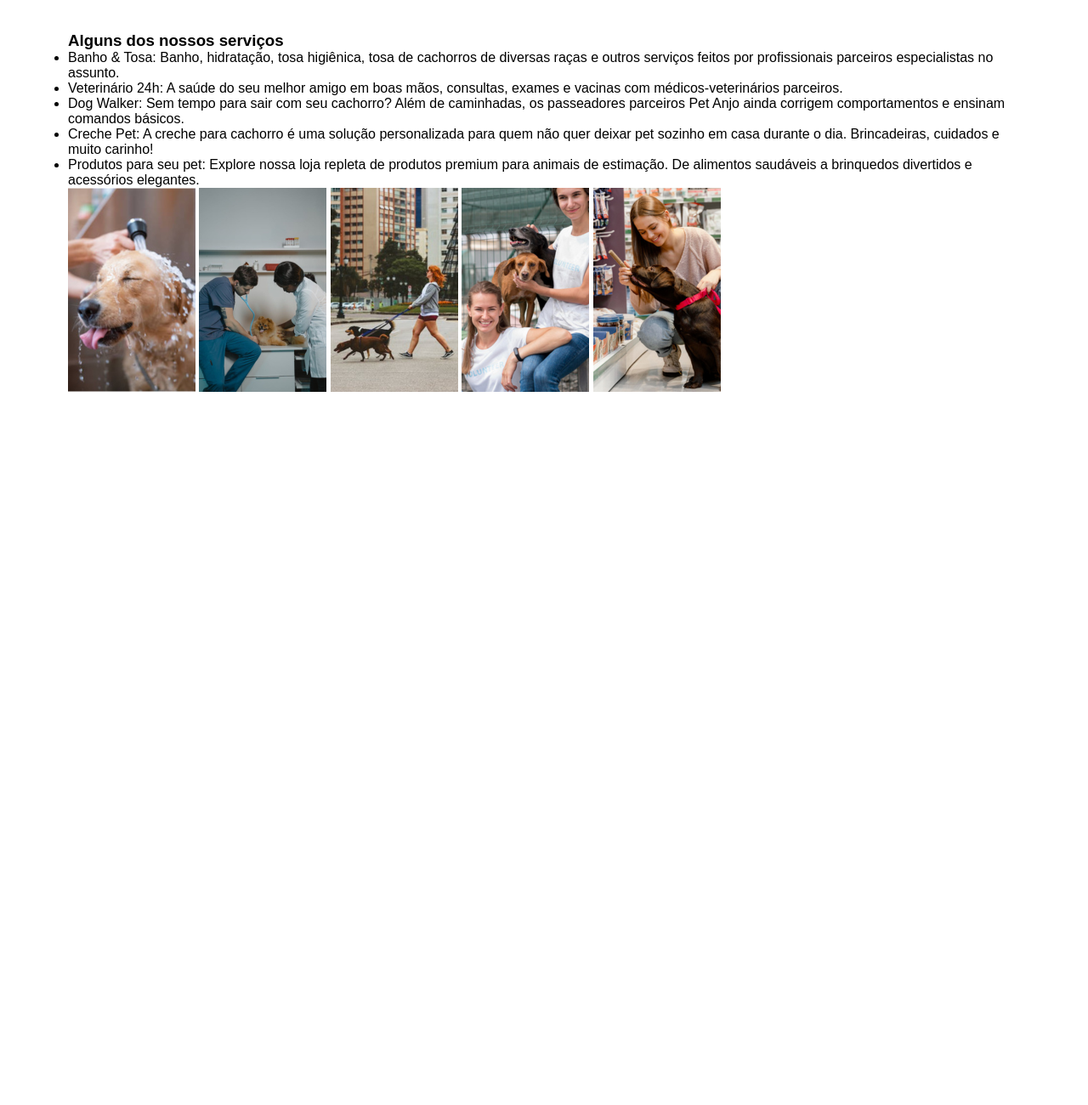
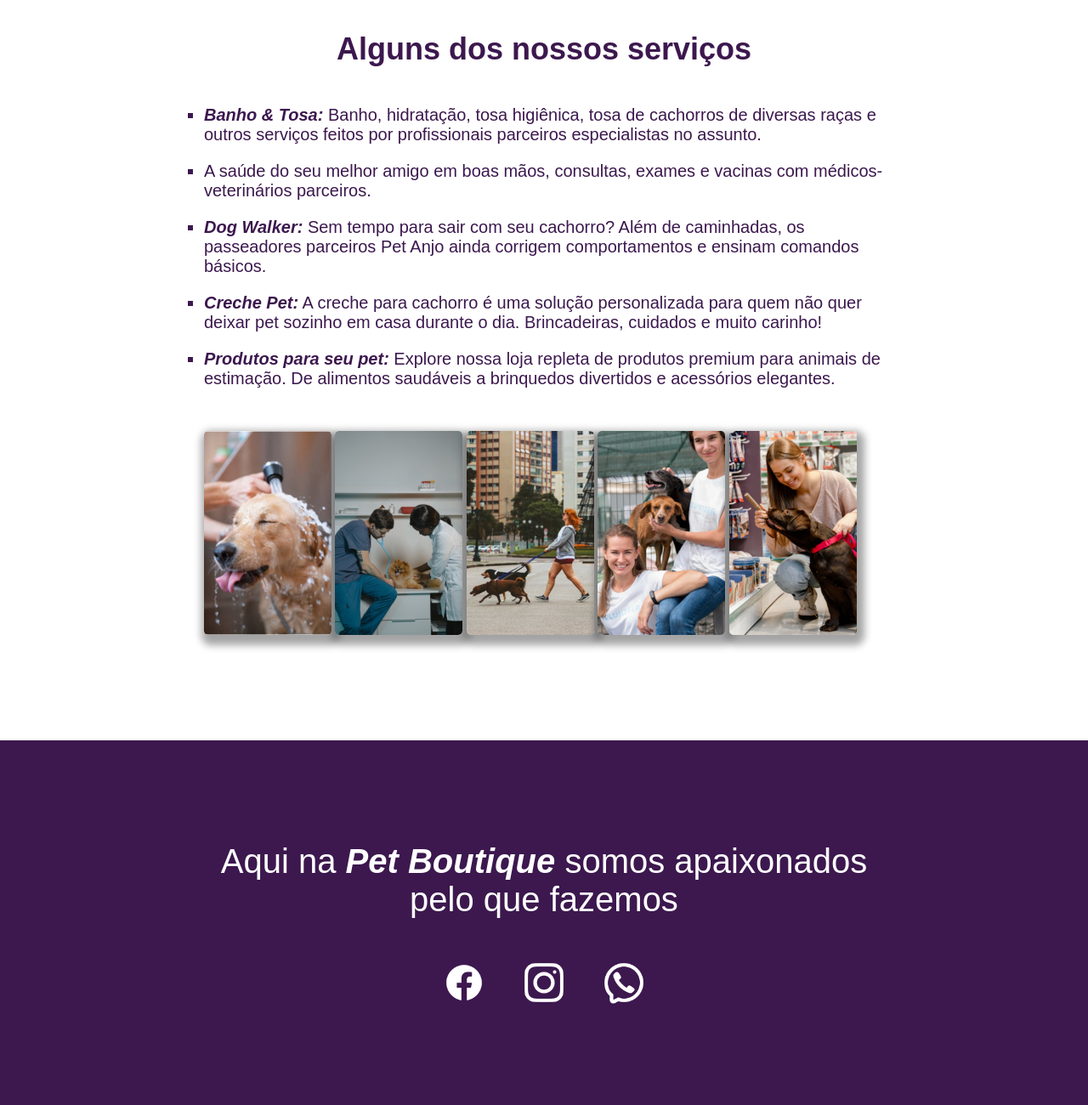
Before and after one commit to Luiz-de-Lima/pet-boutique, a plain HTML site: page index.html in a window 1280 px wide. Shown: the part 760-2060 px from the top of the page at 85% size. Drawn offline with Linux system fonts and the light colour scheme.

Commit message:
secao servicos e e secao faixas concluidas

```diff
--- a/css/style.css
+++ b/css/style.css
@@ -18,9 +18,15 @@
 body {
   font-family: var(--font-text);
 }
-.secao{
+.secao {
   padding: 120px 80px;
-
+}
+.destaque {
+  font-weight: 700;
+  font-style: italic;
+}
+a {
+  text-decoration: none;
 }
 
 .banner {
@@ -83,6 +89,50 @@ body {
   max-width: 20px;
 }
 
-.servicos{
+.servicos h3 {
+  font-size: 36px;
+  color: var(--primary-color);
+  text-align: center;
+  margin: 0 0 45px 0;
+}
 
+.servicos--list {
+  max-width: 800px;
+  margin: 0 auto 50px auto;
+  color: var(--primary-color);
 }
+.servicos--list ul {
+  list-style-type: square;
+}
+.servicos--list li {
+  font-size: 20px;
+  margin: 0 0 20px 0;
+}
+.servicos--list span {
+  font-weight: bold;
+  font-style: italic;
+}
+.servicos--images {
+  max-width: 800px;
+  margin: 0 auto;
+}
+.servicos--images img {
+  border-radius: 5px;
+  box-shadow: 3px 6px 10px 6px #0000005c;
+}
+
+.redes-sociais {
+  background-color: var(--primary-color);
+  text-align: center;
+}
+.redes-sociais p {
+  width: 800px;
+  margin: 0 auto 50px auto;
+  font-size: 40px;
+  color: var(--secondary-color);
+}
+.redes-sociais .container-images img {
+  margin: 0 20px;
+  width: 50px;
+  height: 50px;
+}
--- a/index.html
+++ b/index.html
@@ -23,27 +23,33 @@
     </section>
     <section class="secao servicos">
         <h3>Alguns dos nossos serviços</h3>
-        <div class="container">
+        <div class="servicos--list">
             <ul>
-                <li>Banho & Tosa: Banho, hidratação, tosa higiênica, tosa de cachorros de diversas raças e outros
+                <li><span>Banho & Tosa:</span> Banho, hidratação, tosa higiênica, tosa de cachorros de diversas raças e
+                    outros
                     serviços feitos por profissionais parceiros especialistas no assunto.
                 </li>
-                <li>Veterinário 24h: A saúde do seu melhor amigo em boas mãos, consultas, exames e vacinas com
-                    médicos-veterinários parceiros.
+                <li>
+                    <spanVeterinário 24h:></span> A saúde do seu melhor amigo em boas mãos, consultas, exames e vacinas
+                        com
+                        médicos-veterinários parceiros.
                 </li>
-                <li>Dog Walker: Sem tempo para sair com seu cachorro? Além de caminhadas, os passeadores parceiros Pet
+                <li><span>Dog Walker:</span> Sem tempo para sair com seu cachorro? Além de caminhadas, os passeadores
+                    parceiros Pet
                     Anjo ainda corrigem comportamentos e ensinam comandos básicos.
                 </li>
-                <li>Creche Pet: A creche para cachorro é uma solução personalizada para quem não quer deixar pet sozinho
+                <li><span>Creche Pet:</span> A creche para cachorro é uma solução personalizada para quem não quer
+                    deixar pet sozinho
                     em casa durante o dia. Brincadeiras, cuidados e muito carinho!
                 </li>
                 <li>
-                    Produtos para seu pet: Explore nossa loja repleta de produtos premium para animais de estimação. De
+                    <span>Produtos para seu pet:</span> Explore nossa loja repleta de produtos premium para animais de
+                    estimação. De
                     alimentos saudáveis a brinquedos divertidos e acessórios elegantes.
                 </li>
             </ul>
         </div>
-        <div class="servicos-images">
+        <div class="servicos--images">
             <img src="./img/banho.png" alt="">
             <img src="./img/veterinario.png" alt="">
             <img src="./img/dog-walker.png" alt="">
@@ -51,9 +57,24 @@
             <img src="./img/loja.png" alt="">
         </div>
     </section>
-    <section class="secao redes-sociais"></section>
+    <section class="secao redes-sociais">
+        <p>Aqui na <span class="destaque">Pet Boutique</span> somos apaixonados pelo que fazemos</p>
+        <div class="container-images">
+            <a href=""><img src="./img/redes-sociais/facebook-svgrepo-com.png" alt=""></a>
+            <a href=""><img src="./img/redes-sociais/instagram-svgrepo-com.png" alt=""></a>
+            <a href=""><img src="./img/redes-sociais/whatsapp-svgrepo-com.png" alt=""></a>
+        </div>
+    </section>
     <section class="secao marcas"></section>
-    <section class="secao faixas"></section>
+    <section class="secao faixas redes-sociais">
+        <p>Na <span class="destaque">Pet Boutique</span> você encontra Estilo e Elegância para Cães e Gatos</p>
+        <div class="container-images">
+
+            <a href=""><img src="./img/redes-sociais/facebook-svgrepo-com.png" alt=""></a>
+            <a href=""><img src="./img/redes-sociais/instagram-svgrepo-com.png" alt=""></a>
+            <a href=""><img src="./img/redes-sociais/whatsapp-svgrepo-com.png" alt=""></a>
+        </div>
+    </section>
     <section class="secao onde-estamos"></section>
     <footer class="rodape"></footer>
 </body>
```
Also changed, not shown: 1 other file.
